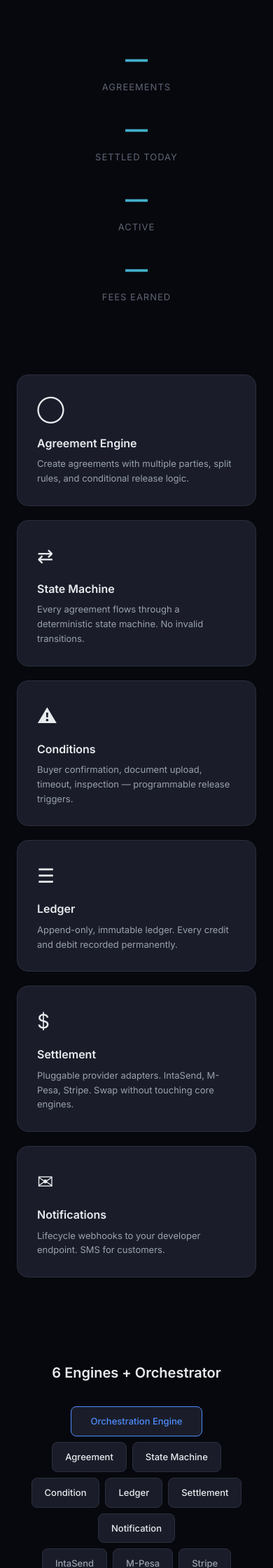
After one commit to joel1-stack/TrustLayer, a Django app: template backend/templates/landing.html in a window 390 px wide. The commit adds this page. Shown: the part 845-3085 px from the top of the page at 70% size. Run offline with Django 5.2, Linux system fonts and the light colour scheme; the template is opened without the code that fills it, so the values that code supplies are empty; parts of the project's set-up code (start-up, migrations or seed data) failed here and were passed over.

Commit message:
Fix README, landing page, customer login with rate limiting, visitor tracking
- README: removed platform fee phone/percentage and ngrok URL (security)
- Root URL: now serves a proper landing page with hero, features, stats
- Customer portal: login/logout with bcrypt auth, 5-fail = 30min lockout
- Visitor growth tracking with 7-day bar chart and reset button
- Real Unsplash images on admin dashboard and login pages
- AuditLogEntry: fixed timestamp bug in save()

```diff
--- a/backend/apps/admin_dashboard/models.py
+++ b/backend/apps/admin_dashboard/models.py
@@ -53,8 +53,11 @@ class AuditLogEntry(models.Model):
     hash = models.CharField(max_length=64, unique=True, editable=False)
 
     def save(self, *args, **kwargs):
+        from django.utils import timezone
         if not self.entry_id:
             self.entry_id = str(uuid.uuid4())
+        if not self.timestamp:
+            self.timestamp = timezone.now()
         last = AuditLogEntry.objects.order_by('-timestamp').first()
         self.previous_hash = last.hash if last else '0' * 64
         raw = f'{self.entry_id}|{self.timestamp.isoformat()}|{self.actor}|{self.action}|{self.previous_hash}'
--- a/backend/apps/admin_dashboard/templates/admin_dashboard/customer_create.html
+++ b/backend/apps/admin_dashboard/templates/admin_dashboard/customer_create.html
@@ -38,6 +38,10 @@
       <label>Admin Email</label>
       <input type="email" name="admin_email" class="form-input" placeholder="admin@hospital.com">
     </div>
+    <div class="form-group">
+      <label>Portal Password</label>
+      <input type="password" name="password" class="form-input" placeholder="Set customer portal password">
+    </div>
     <button type="submit" class="btn btn-primary">Create Customer</button>
     <a href="/admin/customers/" class="btn btn-ghost">Cancel</a>
   </form>
--- a/backend/apps/admin_dashboard/urls.py
+++ b/backend/apps/admin_dashboard/urls.py
@@ -24,5 +24,6 @@ urlpatterns = [
     path('analytics/', analytics.analytics_view, name='admin-analytics'),
     path('notifications/', notifications.notifications_view, name='admin-notifications'),
     path('settings/', settings_view.platform_settings, name='admin-settings'),
+    path('settings/reset-visitor-stats/', settings_view.reset_visitor_stats, name='admin-reset-visitor-stats'),
     path('forensics/', forensics.forensics_view, name='admin-forensics'),
 ]
--- a/backend/apps/admin_dashboard/views/customers.py
+++ b/backend/apps/admin_dashboard/views/customers.py
@@ -33,6 +33,7 @@ def customer_create(request):
         admin_name = request.POST.get('admin_name', '').strip()
         admin_phone = request.POST.get('admin_phone', '').strip()
         admin_email = request.POST.get('admin_email', '').strip()
+        password = request.POST.get('password', '').strip()
         if name:
             key = 'tl_live_' + secrets.token_hex(16)
             customer = Customer.objects.create(
@@ -44,6 +45,9 @@ def customer_create(request):
                 api_key=key,
                 api_key_masked=key[:8] + '****' + key[-4:],
             )
+            if password:
+                customer.set_password(password)
+                customer.save()
             from ..models import AuditLogEntry
             AuditLogEntry.objects.create(
                 actor=request.session.get('admin_username', 'admin'),
--- a/backend/apps/customer_portal/urls.py
+++ b/backend/apps/customer_portal/urls.py
@@ -2,6 +2,8 @@ from django.urls import path
 from . import views
 
 urlpatterns = [
+    path('login/', views.portal_login, name='portal-login'),
+    path('logout/', views.portal_logout, name='portal-logout'),
     path('', views.portal_home, name='portal-home'),
     path('agreements/', views.portal_agreements, name='portal-agreements'),
     path('ledger/', views.portal_ledger, name='portal-ledger'),
--- /dev/null
+++ b/backend/templates/landing.html
@@ -0,0 +1,274 @@
+<!DOCTYPE html>
+<html lang="en">
+<head>
+  <meta charset="UTF-8">
+  <meta name="viewport" content="width=device-width, initial-scale=1.0">
+  <title>TrustLayer — Trust Orchestration Platform</title>
+  <link rel="preconnect" href="https://fonts.googleapis.com">
+  <link href="https://fonts.googleapis.com/css2?family=Inter:wght@300;400;500;600;700;800&display=swap" rel="stylesheet">
+  <style>
+    * { margin: 0; padding: 0; box-sizing: border-box; }
+    body {
+      font-family: 'Inter', -apple-system, sans-serif;
+      background: #07080d;
+      color: #e8eaed;
+      line-height: 1.6;
+      overflow-x: hidden;
+    }
+    /* Hero with background image */
+    .hero {
+      min-height: 100vh;
+      display: flex;
+      flex-direction: column;
+      align-items: center;
+      justify-content: center;
+      text-align: center;
+      padding: 40px 24px;
+      position: relative;
+      background: linear-gradient(135deg, #07080d 0%, #0f1117 50%, #0a0c14 100%);
+    }
+    .hero::before {
+      content: '';
+      position: absolute;
+      inset: 0;
+      background: url('https://images.unsplash.com/photo-1556742049-0cfed4f6a45d?w=1600&q=80') center/cover no-repeat;
+      opacity: 0.08;
+      z-index: 0;
+    }
+    .hero > * { position: relative; z-index: 1; }
+    .hero h1 {
+      font-size: clamp(2.5rem, 6vw, 5rem);
+      font-weight: 800;
+      background: linear-gradient(135deg, #4f8cff, #34d399);
+      -webkit-background-clip: text;
+      -webkit-text-fill-color: transparent;
+      background-clip: text;
+      letter-spacing: -2px;
+      margin-bottom: 16px;
+    }
+    .hero p {
+      font-size: clamp(1rem, 2vw, 1.25rem);
+      color: #9aa0b0;
+      max-width: 640px;
+      margin-bottom: 32px;
+    }
+    .hero .tagline {
+      font-size: 14px;
+      color: #5f6577;
+      letter-spacing: 3px;
+      text-transform: uppercase;
+      margin-bottom: 20px;
+    }
+    .links {
+      display: flex;
+      gap: 12px;
+      flex-wrap: wrap;
+      justify-content: center;
+    }
+    .links a {
+      padding: 12px 28px;
+      border-radius: 10px;
+      font-size: 14px;
+      font-weight: 600;
+      text-decoration: none;
+      transition: all 0.2s;
+    }
+    .links .primary {
+      background: #4f8cff;
+      color: #fff;
+    }
+    .links .primary:hover { background: #6ba0ff; transform: translateY(-2px); }
+    .links .secondary {
+      background: #1a1d29;
+      color: #e8eaed;
+      border: 1px solid #2a2e3e;
+    }
+    .links .secondary:hover { border-color: #4f8cff; transform: translateY(-2px); }
+
+    /* Stats strip */
+    .stats-strip {
+      display: grid;
+      grid-template-columns: repeat(auto-fit, minmax(200px, 1fr));
+      gap: 24px;
+      max-width: 1000px;
+      margin: 0 auto;
+      padding: 60px 24px;
+    }
+    .stat-item { text-align: center; }
+    .stat-item .num {
+      font-size: 2rem;
+      font-weight: 700;
+      background: linear-gradient(135deg, #4f8cff, #34d399);
+      -webkit-background-clip: text;
+      -webkit-text-fill-color: transparent;
+      background-clip: text;
+    }
+    .stat-item .lbl {
+      font-size: 13px;
+      color: #5f6577;
+      text-transform: uppercase;
+      letter-spacing: 1px;
+      margin-top: 4px;
+    }
+
+    /* Features */
+    .features {
+      max-width: 1100px;
+      margin: 0 auto;
+      padding: 40px 24px 80px;
+      display: grid;
+      grid-template-columns: repeat(auto-fit, minmax(280px, 1fr));
+      gap: 20px;
+    }
+    .feature {
+      background: #1a1d29;
+      border: 1px solid #2a2e3e;
+      border-radius: 16px;
+      padding: 28px;
+      transition: border-color 0.2s;
+    }
+    .feature:hover { border-color: #4f8cff; }
+    .feature .icon {
+      font-size: 28px;
+      margin-bottom: 12px;
+    }
+    .feature h3 {
+      font-size: 16px;
+      font-weight: 600;
+      margin-bottom: 6px;
+    }
+    .feature p {
+      font-size: 13px;
+      color: #9aa0b0;
+    }
+
+    /* Engines diagram */
+    .engines {
+      max-width: 900px;
+      margin: 0 auto;
+      padding: 40px 24px 80px;
+    }
+    .engines h2 {
+      text-align: center;
+      font-size: 20px;
+      font-weight: 600;
+      margin-bottom: 32px;
+    }
+    .engine-row {
+      display: flex;
+      flex-wrap: wrap;
+      justify-content: center;
+      gap: 8px;
+      margin-bottom: 8px;
+    }
+    .engine-label {
+      background: #1a1d29;
+      border: 1px solid #2a2e3e;
+      border-radius: 8px;
+      padding: 10px 18px;
+      font-size: 13px;
+      font-weight: 500;
+    }
+    .engine-label.orchestrator {
+      border-color: #4f8cff;
+      color: #4f8cff;
+      padding: 10px 28px;
+    }
+
+    .footer {
+      text-align: center;
+      padding: 40px 24px;
+      border-top: 1px solid #1a1d29;
+      color: #5f6577;
+      font-size: 13px;
+    }
+    @media (max-width: 640px) {
+      .hero h1 { font-size: 2rem; }
+      .links a { width: 100%; text-align: center; }
+    }
+  </style>
+</head>
+<body>
+  <section class="hero">
+    <div class="tagline">Trust Infrastructure for Africa</div>
+    <h1>TrustLayer</h1>
+    <p>Conditional-release payment orchestration. Hold instructions. Verify conditions. Settle through M-Pesa, IntaSend, or Stripe.</p>
+    <div class="links">
+      <a href="/admin/dashboard/" class="primary">Operations Center</a>
+      <a href="/portal/" class="secondary">Customer Portal</a>
+      <a href="/api/agreements/" class="secondary">API</a>
+    </div>
+  </section>
+
+  <section class="stats-strip" id="stats">
+    <div class="stat-item"><div class="num" id="totalAgreements">—</div><div class="lbl">Agreements</div></div>
+    <div class="stat-item"><div class="num" id="settledToday">—</div><div class="lbl">Settled Today</div></div>
+    <div class="stat-item"><div class="num" id="activeDeals">—</div><div class="lbl">Active</div></div>
+    <div class="stat-item"><div class="num" id="platformFees">—</div><div class="lbl">Fees Earned</div></div>
+  </section>
+
+  <section class="features">
+    <div class="feature">
+      <div class="icon">&#9711;</div>
+      <h3>Agreement Engine</h3>
+      <p>Create agreements with multiple parties, split rules, and conditional release logic.</p>
+    </div>
+    <div class="feature">
+      <div class="icon">&#8644;</div>
+      <h3>State Machine</h3>
+      <p>Every agreement flows through a deterministic state machine. No invalid transitions.</p>
+    </div>
+    <div class="feature">
+      <div class="icon">&#9888;</div>
+      <h3>Conditions</h3>
+      <p>Buyer confirmation, document upload, timeout, inspection — programmable release triggers.</p>
+    </div>
+    <div class="feature">
+      <div class="icon">&#9776;</div>
+      <h3>Ledger</h3>
+      <p>Append-only, immutable ledger. Every credit and debit recorded permanently.</p>
+    </div>
+    <div class="feature">
+      <div class="icon">&#36;</div>
+      <h3>Settlement</h3>
+      <p>Pluggable provider adapters. IntaSend, M-Pesa, Stripe. Swap without touching core engines.</p>
+    </div>
+    <div class="feature">
+      <div class="icon">&#9993;</div>
+      <h3>Notifications</h3>
+      <p>Lifecycle webhooks to your developer endpoint. SMS for customers.</p>
+    </div>
+  </section>
+
+  <section class="engines">
+    <h2>6 Engines + Orchestrator</h2>
+    <div class="engine-row">
+      <span class="engine-label orchestrator">Orchestration Engine</span>
+    </div>
+    <div class="engine-row">
+      <span class="engine-label">Agreement</span>
+      <span class="engine-label">State Machine</span>
+      <span class="engine-label">Condition</span>
+      <span class="engine-label">Ledger</span>
+      <span class="engine-label">Settlement</span>
+      <span class="engine-label">Notification</span>
+    </div>
+    <div class="engine-row">
+      <span class="engine-label" style="border-color:#2a2e3e;color:#9aa0b0;">IntaSend</span>
+      <span class="engine-label" style="border-color:#2a2e3e;color:#9aa0b0;">M-Pesa</span>
+      <span class="engine-label" style="border-color:#2a2e3e;color:#9aa0b0;">Stripe</span>
+    </div>
+  </section>
+
+  <footer class="footer">
+    TrustLayer &mdash; Built for Africa. Safe payments. Real trust.
+  </footer>
+
+  <script>
+    fetch('/api/agreements/').then(r => r.json()).then(data => {
+      const count = Array.isArray(data) ? data.length : (data.count || '—');
+      document.getElementById('totalAgreements').textContent = count;
+    }).catch(() => {});
+  </script>
+</body>
+</html>
--- a/backend/trustlayer/urls.py
+++ b/backend/trustlayer/urls.py
@@ -1,19 +1,14 @@
 """
-TrustLayer Root URL Configuration — Core Engine APIs + Admin Dashboard + Internal.
+TrustLayer Root URL Configuration — Landing + APIs + Admin + Internal.
 """
 from django.contrib import admin
 from django.urls import path, include
-from django.http import JsonResponse
+from django.shortcuts import render
 from apps.admin_dashboard.views.infrastructure import health_json, containers_json
 
 
 def home(request):
-    return JsonResponse({
-        'service': 'TrustLayer',
-        'version': '2.0',
-        'status': 'operational',
-        'engines': ['agreements', 'state_machine', 'conditions', 'ledger', 'settlements', 'notifications', 'orchestration'],
-    })
+    return render(request, 'landing.html')
 
 
 urlpatterns = [
@@ -28,7 +23,7 @@ urlpatterns = [
     path('api/settlements/', include('apps.settlements.urls')),
     path('api/notifications/', include('apps.notifications.urls')),
 
-    # Payment Provider Webhooks (Direction 2: Provider → TrustLayer)
+    # Payment Provider Webhooks
     path('webhooks/', include('apps.payments.urls')),
 
     # Developer API — generate payment link
```
Also changed, not shown: backend/apps/admin_dashboard/templates/admin_dashboard/dashboard.html (+73 -61 lines), backend/apps/admin_dashboard/templates/admin_dashboard/login.html (+10 -4 lines), backend/apps/admin_dashboard/views/overview.py (+15 -1 lines), backend/apps/admin_dashboard/views/settings_view.py (+17 -0 lines), backend/apps/customer_portal/models.py (+9 -0 lines), backend/apps/customer_portal/templates/customer_portal/login.html (added, +81 -0 lines), backend/apps/customer_portal/views.py (+86 -11 lines), README.md, backend/apps/customer_portal/migrations/0002_customer_password_hash.py (added).
